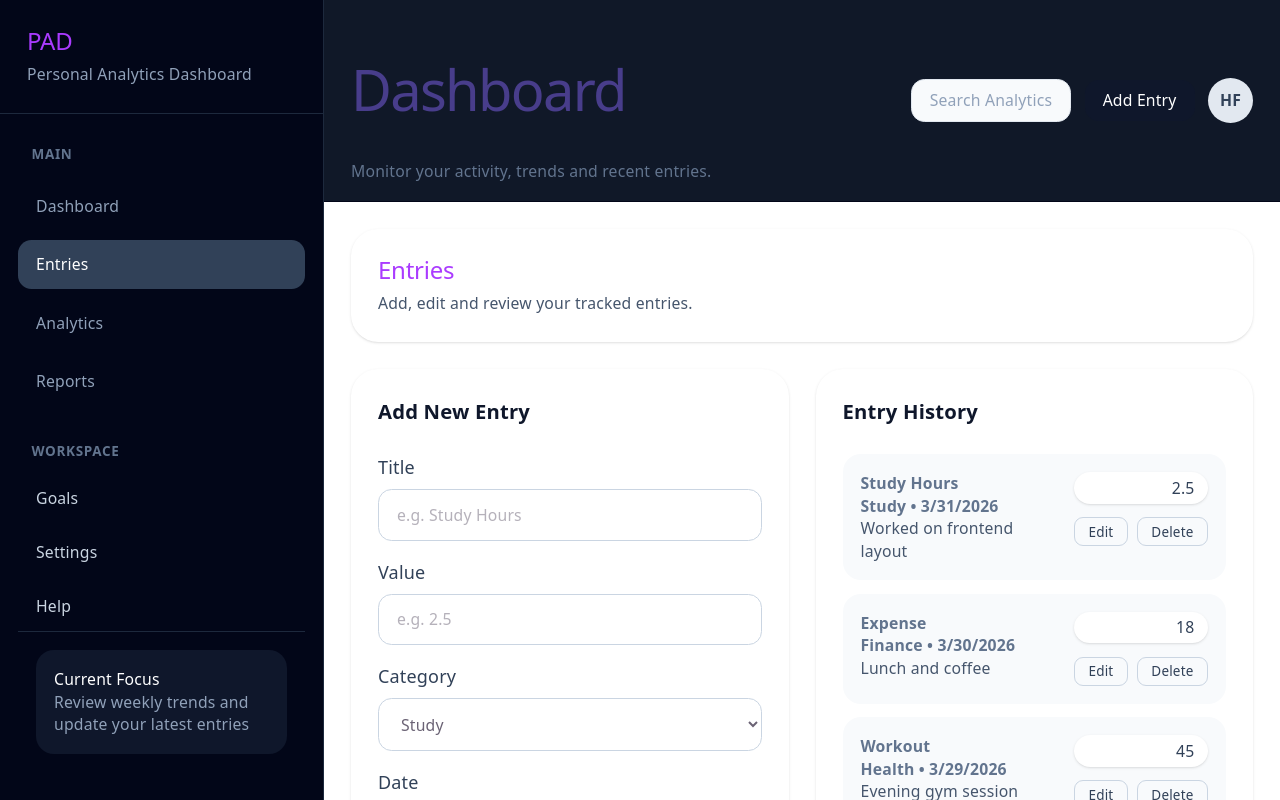
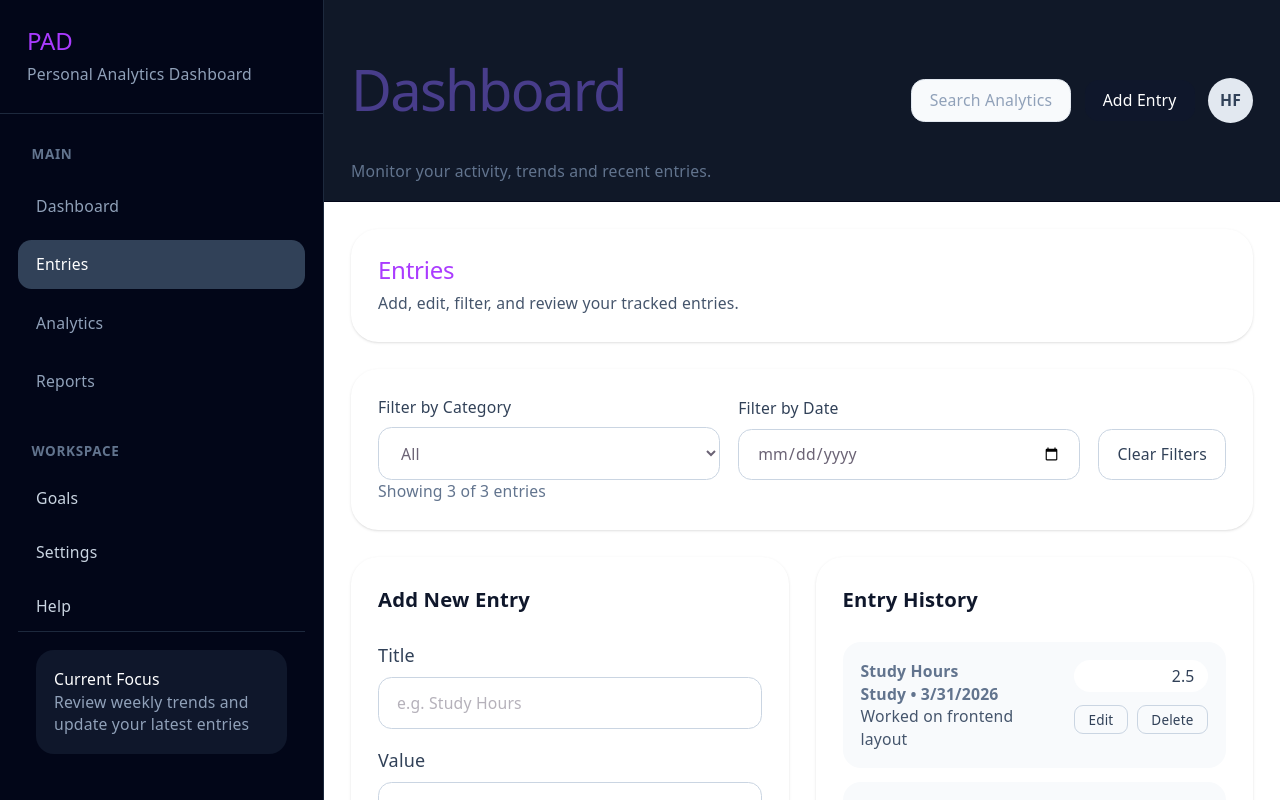
Before and after one commit to HimendraFdo/personal-analytics-dashboard, a React (Vite) app in the folder client/: page / in a window 1280 px wide. Both pictures are taken after a click on the button "Entries". Shown: the top 800 px of the page. Built offline with nearby package versions, Linux system fonts and the light colour scheme.

Commit message:
Added filtering entry functionality for the Entries Section.

```diff
--- a/client/src/components/dashboard/EntriesSection.tsx
+++ b/client/src/components/dashboard/EntriesSection.tsx
@@ -1,7 +1,8 @@
-import { useState } from "react";
+import { useMemo, useState } from "react";
 import EntryForm from "./EntryForm";
 import EntryList from "./EntryList";
-import type { Entry } from "../../types/entry";
+import type { Entry, EntryCategory } from "../../types/entry";
+import { formatDateForInput } from "../../utils/date";
 
 //Renders the Entries section of the Dashboard
 type EntriesSectionProps = {
@@ -11,6 +12,14 @@ type EntriesSectionProps = {
   onUpdateEntry: (entry: Entry) => void;
 };
 
+const CATEGORY_OPTIONS: Array<"All" | EntryCategory> = [
+  "All",
+  "Study",
+  "Finance",
+  "Health",
+  "Personal",
+];
+
 export default function EntriesSection({
   entries,
   onAddEntry,
@@ -18,6 +27,8 @@ export default function EntriesSection({
   onUpdateEntry,
 }: EntriesSectionProps) {
   const [editingEntry, setEditingEntry] = useState<Entry | null>(null);
+  const [selectedCategory, setSelectedCategory] = useState<"All" | EntryCategory>("All");
+  const [selectedDate, setSelectedDate] = useState("");
 
   function handleStartEdit(entry: Entry) {
     setEditingEntry(entry);
@@ -36,12 +47,79 @@ export default function EntriesSection({
     }
   }
 
+  function handleClearFilters() {
+    setSelectedCategory("All");
+    setSelectedDate("");
+  }
+
+  const filteredEntries = useMemo(() => {
+    return entries.filter((entry) => {
+      const matchesCategory =
+        selectedCategory === "All" || entry.category === selectedCategory;
+
+      const matchesDate =
+        selectedDate === "" ||
+        formatDateForInput(entry.date) ===selectedDate;
+
+      return matchesCategory && matchesDate;
+    });
+  }, [entries, selectedCategory, selectedDate]);
+
   return (
-   <div className="space-y-6">
+    <div className="space-y-6">
       <section className="rounded-3xl bg-white p-6 shadow-sm">
         <h2 className="text-2xl font-bold text-slate-900">Entries</h2>
         <p className="mt-2 text-sm text-slate-600">
-          Add, edit and review your tracked entries.
+          Add, edit, filter, and review your tracked entries.
+        </p>
+      </section>
+
+      <section className="rounded-3xl bg-white p-6 shadow-sm">
+        <div className="flex flex-col gap-4 lg:flex-row lg:items-end">
+          <div className="flex-1">
+            <label className="mb-2 block text-sm font-medium text-slate-700">
+              Filter by Category
+            </label>
+            <select
+              value={selectedCategory}
+              onChange={(event) =>
+                setSelectedCategory(event.target.value as "All" | EntryCategory)
+              }
+              className="w-full rounded-xl border border-slate-300 px-4 py-3 text-sm outline-none transition focus:border-slate-500"
+            >
+              {CATEGORY_OPTIONS.map((option) => (
+                <option key={option} value={option}>
+                  {option}
+                </option>
+              ))}
+            </select>
+          </div>
+
+          <div className="flex-1">
+            <label className="mb-2 block text-sm font-medium text-slate-700">
+              Filter by Date
+            </label>
+            <input
+              type="date"
+              value={selectedDate}
+              onChange={(event) => setSelectedDate(event.target.value)}
+              className="w-full rounded-xl border border-slate-300 px-4 py-3 text-sm outline-none transition focus:border-slate-500"
+            />
+          </div>
+
+          <div className="lg:w-auto">
+            <button
+              type="button"
+              onClick={handleClearFilters}
+              className="w-full rounded-xl border border-slate-300 px-4 py-3 text-sm font-medium text-slate-700 transition hover:bg-slate-100 lg:w-auto"
+            >
+              Clear Filters
+            </button>
+          </div>
+        </div>
+
+        <p className="mt-4 text-sm text-slate-500">
+          Showing {filteredEntries.length} of {entries.length} entries
         </p>
       </section>
 
@@ -50,6 +128,7 @@ export default function EntriesSection({
           <h3 className="text-lg font-semibold text-slate-900">
             {editingEntry ? "Edit Entry" : "Add New Entry"}
           </h3>
+
           <div className="mt-6">
             <EntryForm
               key={editingEntry ? editingEntry.id : "new-entry-form"}
@@ -62,9 +141,10 @@ export default function EntriesSection({
 
         <div className="rounded-3xl bg-white p-6 shadow-sm">
           <h3 className="text-lg font-semibold text-slate-900">Entry History</h3>
+
           <div className="mt-6">
             <EntryList
-              entries={entries}
+              entries={filteredEntries}
               onDeleteEntry={onDeleteEntry}
               onEditEntry={handleStartEdit}
             />
--- a/client/src/components/dashboard/EntryList.tsx
+++ b/client/src/components/dashboard/EntryList.tsx
@@ -16,7 +16,7 @@ export default function EntryList({
     if(entries.length === 0) {
         return (
             <div className="rounded-2xl bg-slate-50 p-4 text-sm text-slate-500">
-                No entries yet. Add your first entry.
+                No entries match your current filters.
             </div>
         );
     }
@@ -45,7 +45,7 @@ export default function EntryList({
                         </div>
 
                         <div className="text-right">
-                            <div className="rounded-full bg-white px-3 py-1 text-sm font-medium text-slate-700 shadow-sm">
+                            <div className="rounded-full bg-white px-3 py-1 text-sm font-medium text-slate-700">
                                 {entry.value}
                             </div>
 
```
Also changed, not shown: 2 other files (tests, documents, lock files or other folders).
